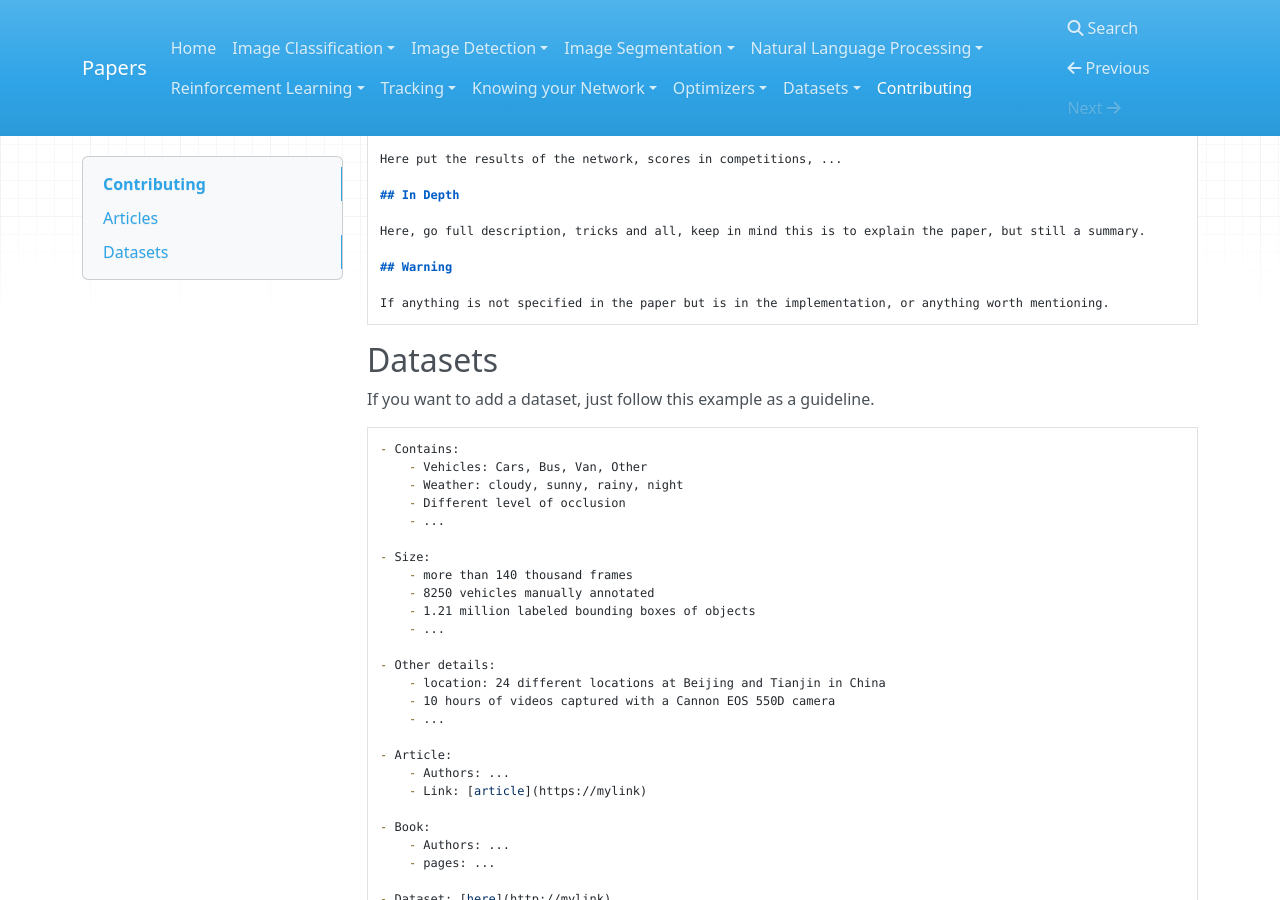
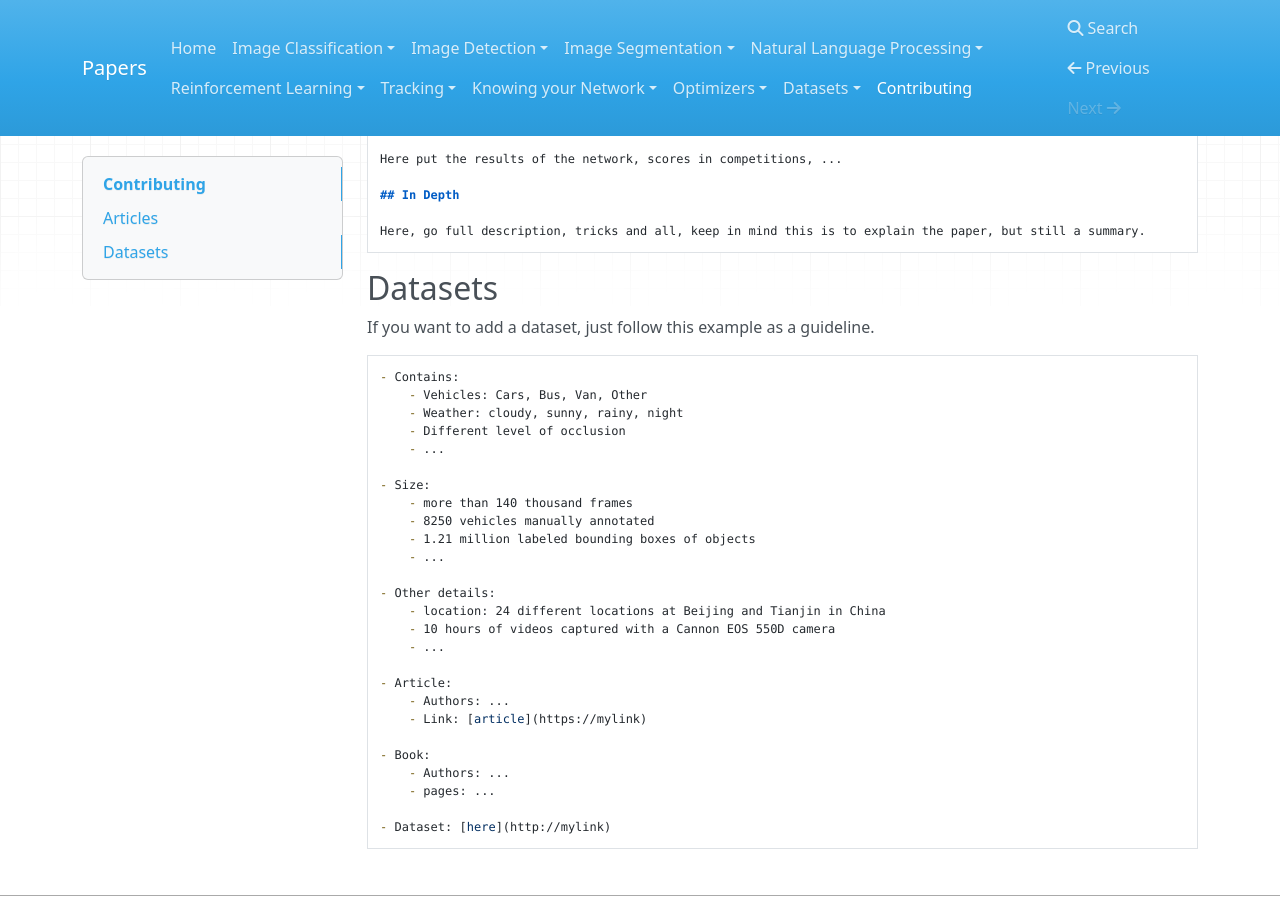
Before and after one commit to D3lt4lph4/papers, an MkDocs documentation site: the page built from docs/contributing.md, in a window 1280 px wide and 900 px high, scrolled down 560 px. Built offline with MkDocs 1.6.1, drawn with Linux system fonts in a browser that asks for light colours; nearby versions of some CDN libraries; old or Windows-style settings are respelled for this version of MkDocs.

Commit message:
removing the warning section

````diff
--- a/docs/contributing.md
+++ b/docs/contributing.md
@@ -32,10 +32,6 @@ Here put the results of the network, scores in competitions, ...
 ## In Depth
 
 Here, go full description, tricks and all, keep in mind this is to explain the paper, but still a summary.
-
-## Warning
-
-If anything is not specified in the paper but is in the implementation, or anything worth mentioning.
 ```
 
 ## Datasets
````
